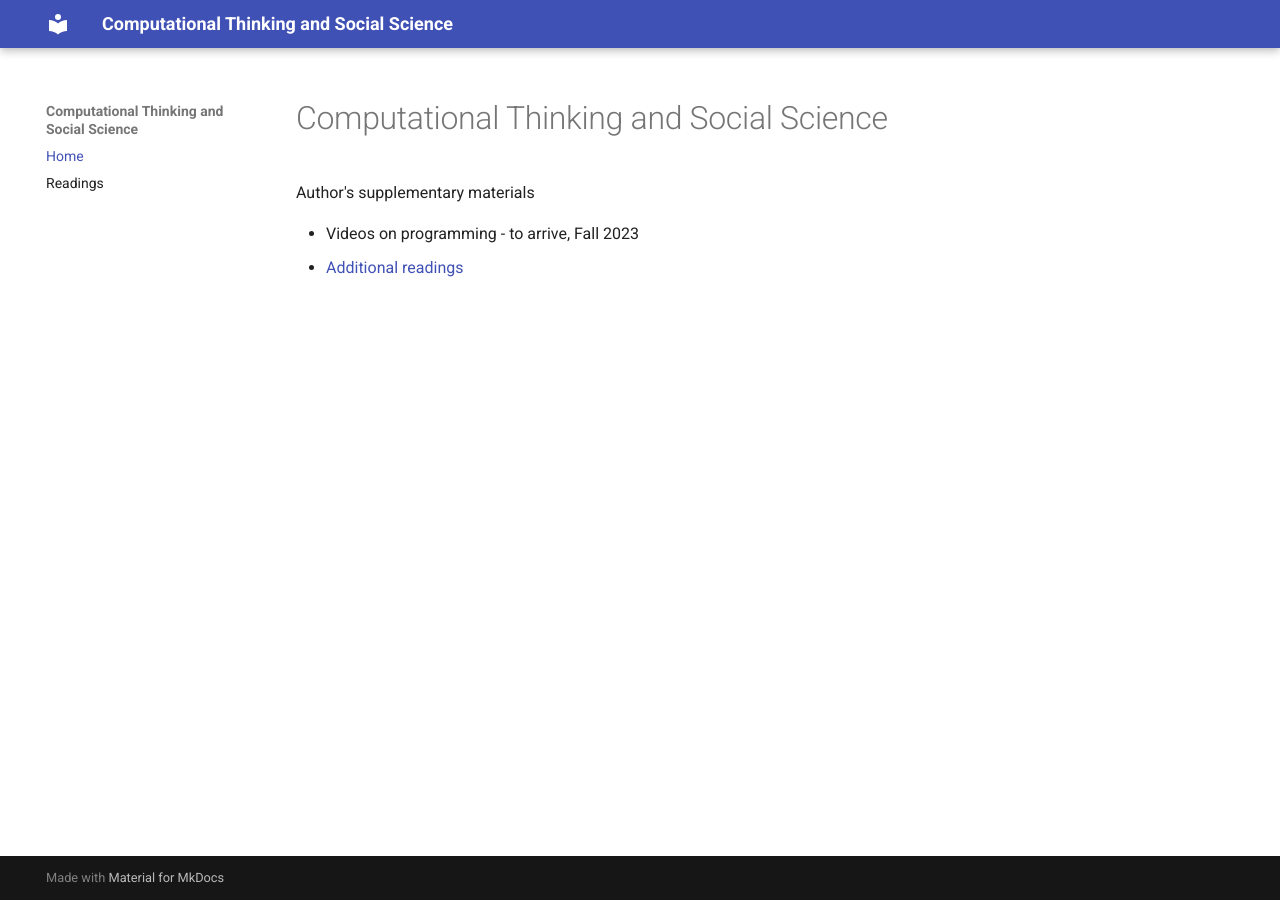
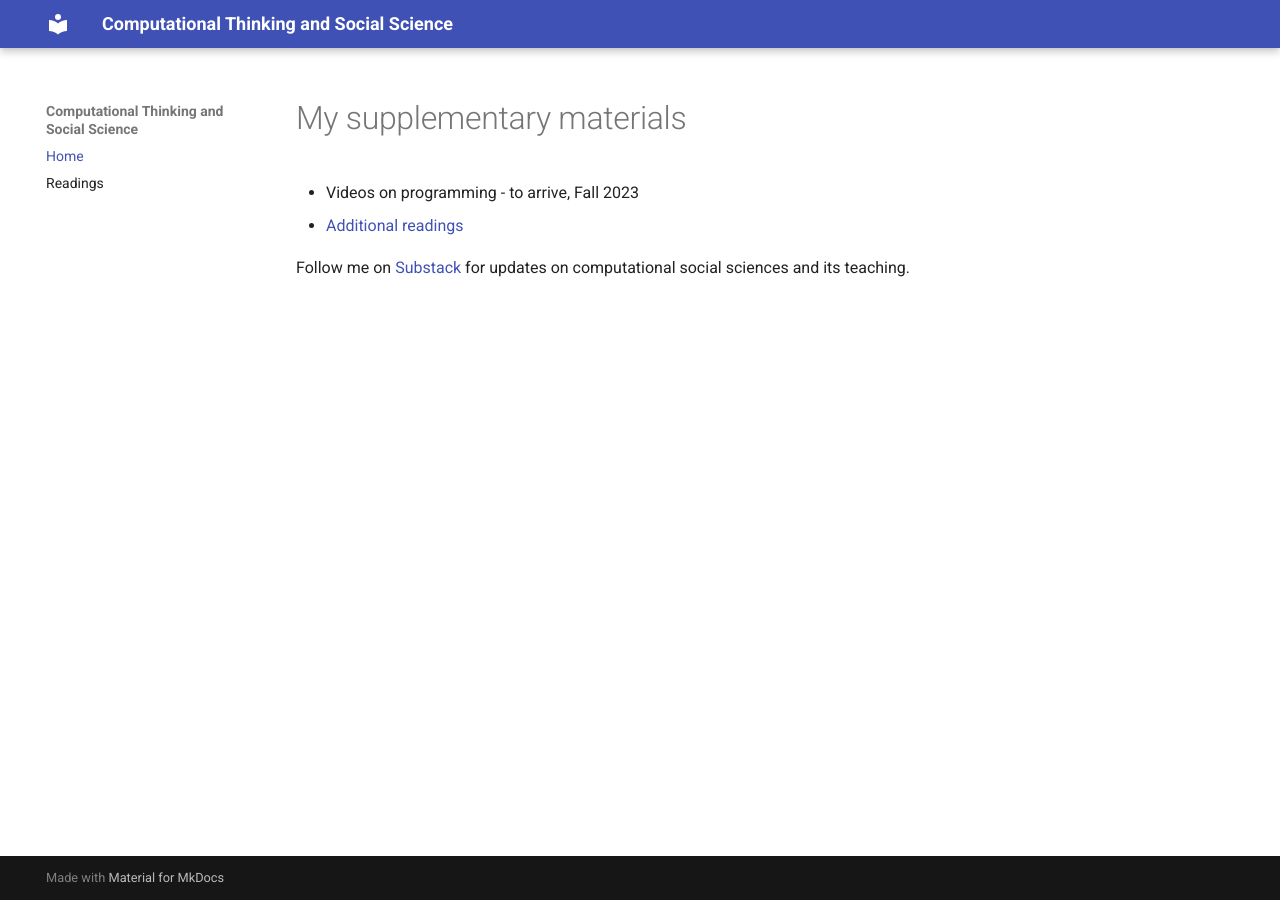
Before and after one commit to codingsocialscience/codingsocialscience.github.io, an MkDocs documentation site: the page built from docs/index.md, in a window 1280 px wide. Built offline with MkDocs 1.6.1 and Material for MkDocs 9.7.7, drawn with Linux system fonts in a browser that asks for light colours.

Commit message:
Touch the text a bit

```diff
--- a/docs/index.md
+++ b/docs/index.md
@@ -1,6 +1,6 @@
-# Computational Thinking and Social Science
-
-Author's supplementary materials
+# My supplementary materials
 
 * Videos on programming - to arrive, Fall 2023
 * [Additional readings](readings/)
+
+Follow me on [Substack](https://codingsocialscience.substack.com/) for updates on computational social sciences and its teaching.
```
